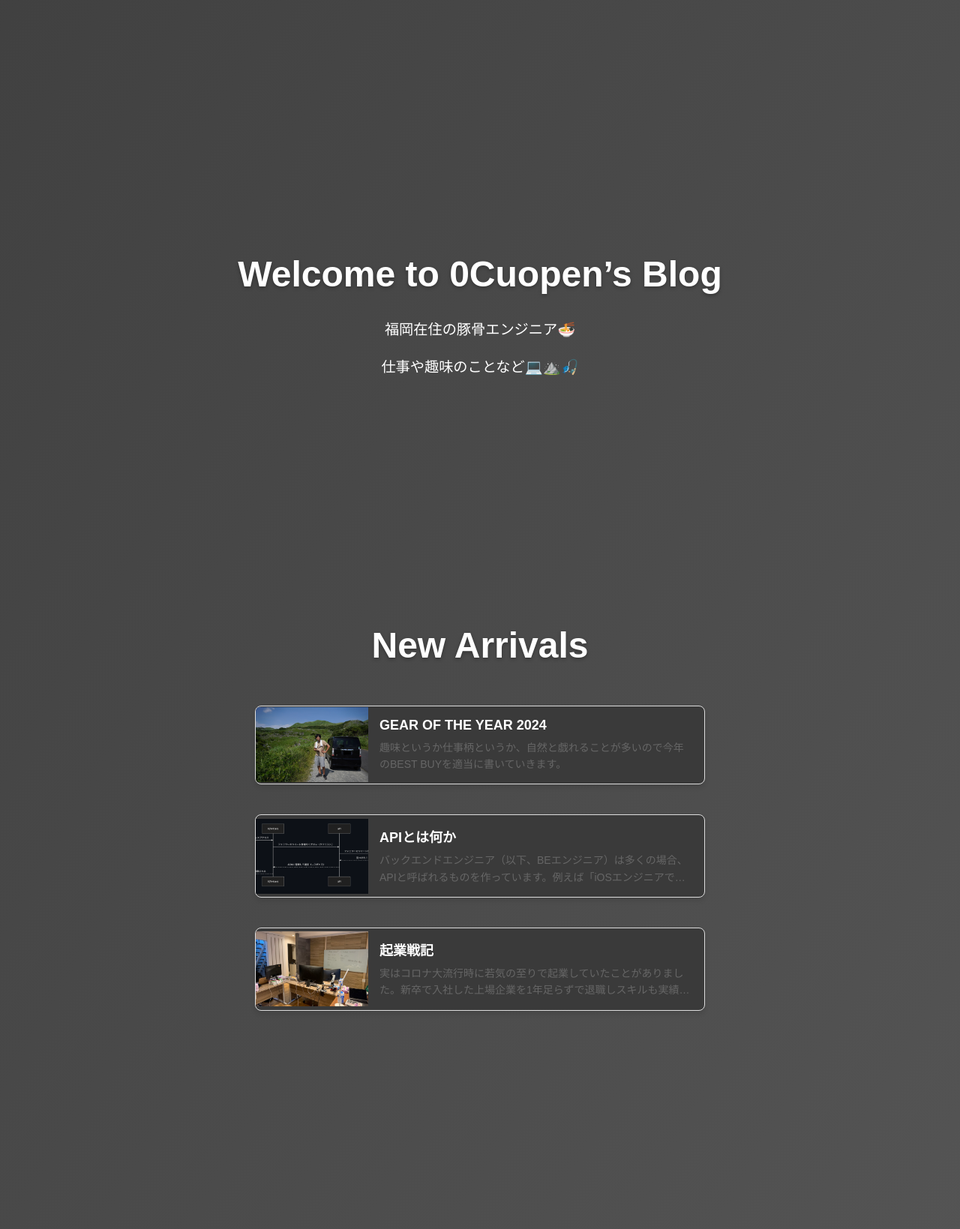
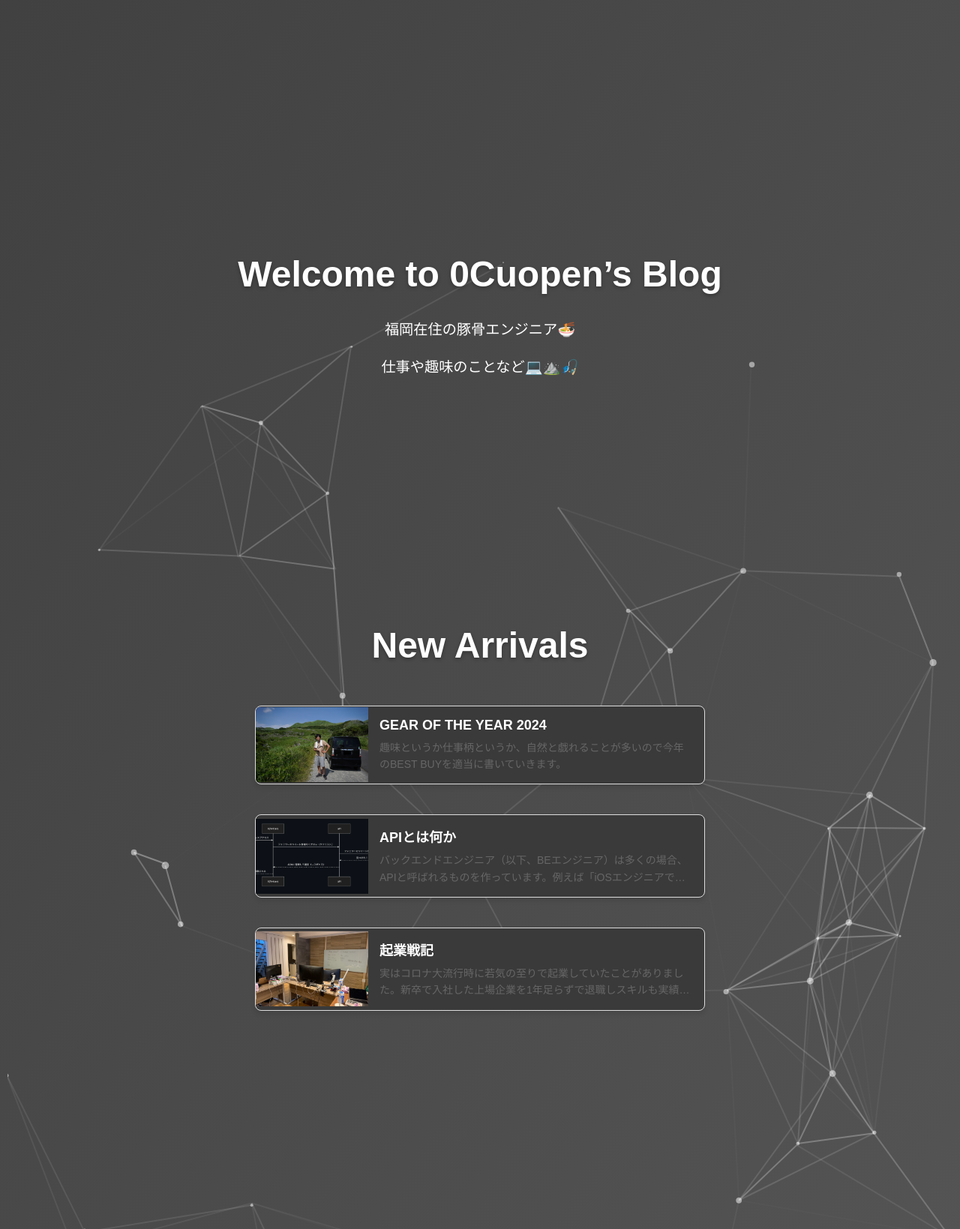
Before and after one commit to 0Cuopen/0cuopen.github.io, a Jekyll site: the page built from index.md, in a window 1280 px wide. Shown: the whole page at 75% size. Built offline with Jekyll 4.4.1, drawn with Linux system fonts in a browser that asks for light colours.

Commit message:
test particles.js

```diff
--- a/_layouts/default.html
+++ b/_layouts/default.html
@@ -14,8 +14,20 @@
     <meta name="twitter:url" content="{{ page.url }}">
     <title>{{ page.title }}</title>
     <link rel="stylesheet" href='../assets/css/style.css'>
+    <style>
+        .particles-wrapper {
+            position: relative;
+            height: 100vh;
+        }
+    </style>
 </head>
 <body>
+    <div class="particles-wrapper">
+        <div id="particles-js"></div>
+        <header>
+            <script src="../javascript/particles.min.js"></script>
+            <script src="../javascript/app.js"></script>
+        </header>
         <main>
             {{ content }}
         </main>
@@ -31,5 +43,6 @@
                 <a href="/" class="back-to-home">Home</a>
             </div>
         </footer>
+    </div>
 </body>
 </html>
```
Lines whose indentation alone changed are shown as unchanged.
